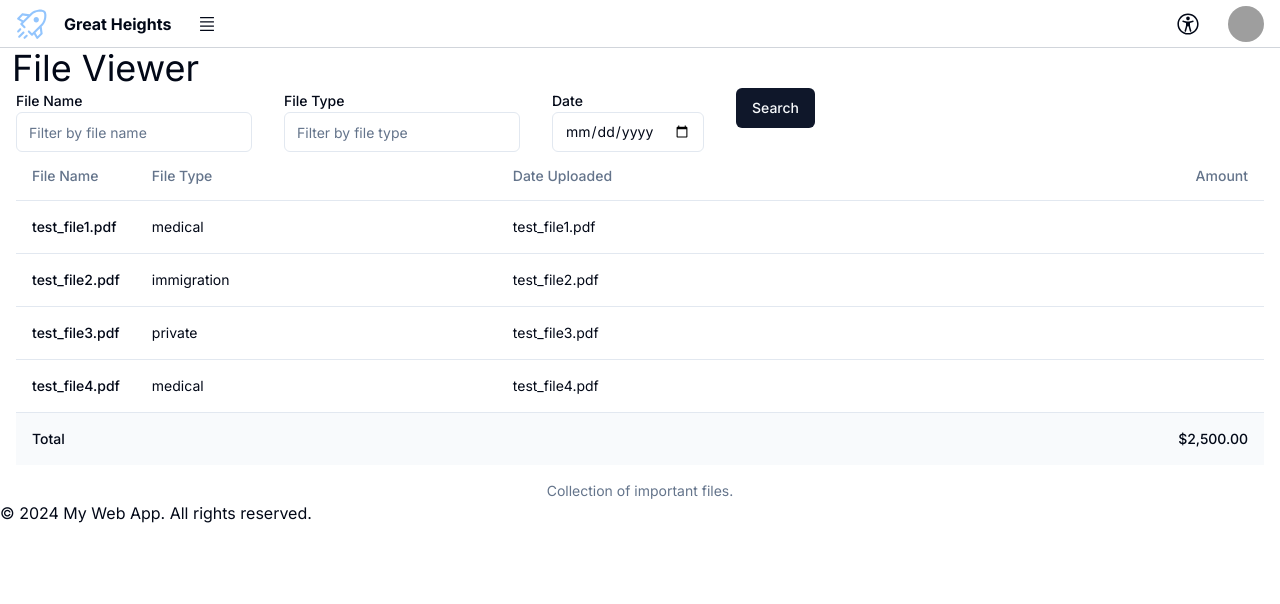
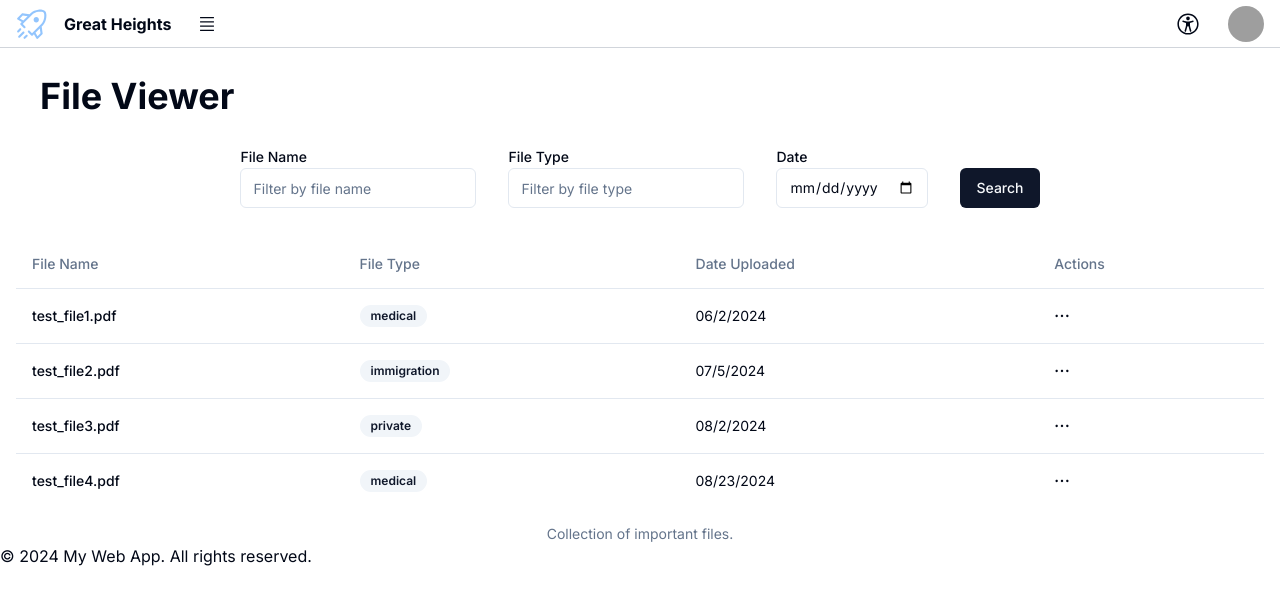
Before and after one commit to fatokik/great-heights-file-app, a Next.js app: page /file-viewer in a window 1280 px wide. Shown: the top 604 px of the page. Built offline with nearby package versions, Linux system fonts and the light colour scheme; grey boxes are pictures that could not be loaded.

Commit message:
more work and styling

```diff
--- a/components/FileViewer/FileViewer.tsx
+++ b/components/FileViewer/FileViewer.tsx
@@ -13,6 +13,9 @@
 import Page from "../Page/Page";
 import { Label } from "../ui/label";
 import { Button } from "../ui/button";
+import { Badge } from "../ui/badge";
+
+import { DotsHorizontalIcon } from "@radix-ui/react-icons";
 
 export const FileViewer: FC = () => {
   const dummyfileData = [
@@ -43,7 +46,7 @@
   ];
   return (
     <Page title="File Viewer">
-      <div className="flex flex-row gap-x-8">
+      <div className="flex flex-row justify-center gap-x-8 pb-8">
         <div>
           <Label htmlFor="fileName">File Name</Label>
           <Input id="fileName" placeholder="Filter by file name" />
@@ -57,7 +60,7 @@
           <Input id="fileDate" placeholder="Filter by file name" type="date" />
         </div>
 
-        <div>
+        <div className="flex items-end ">
           <Button>Search</Button>
         </div>
       </div>
@@ -65,27 +68,27 @@
         <TableCaption>Collection of important files.</TableCaption>
         <TableHeader>
           <TableRow>
-            <TableHead className="w-[100px]">File Name</TableHead>
+            <TableHead>File Name</TableHead>
             <TableHead>File Type</TableHead>
             <TableHead>Date Uploaded</TableHead>
-            <TableHead className="text-right">Amount</TableHead>
+            <TableHead>Actions</TableHead>
           </TableRow>
         </TableHeader>
         <TableBody>
           {dummyfileData.map((file) => (
             <TableRow key={file.id}>
               <TableCell className="font-medium">{file.file_name}</TableCell>
-              <TableCell>{file.file_type}</TableCell>
-              <TableCell>{file.file_name}</TableCell>
+              <TableCell>
+                <Badge variant="secondary">{file.file_type}</Badge>
+              </TableCell>
+              <TableCell>{file.date_uploaded}</TableCell>
+              <TableCell>
+                <DotsHorizontalIcon className="h-4 w-4" />
+              </TableCell>
             </TableRow>
           ))}
         </TableBody>
-        <TableFooter>
-          <TableRow>
-            <TableCell colSpan={3}>Total</TableCell>
-            <TableCell className="text-right">$2,500.00</TableCell>
-          </TableRow>
-        </TableFooter>
+        <TableFooter></TableFooter>
       </Table>
     </Page>
   );
--- a/components/Page/Page.tsx
+++ b/components/Page/Page.tsx
@@ -8,7 +8,9 @@
 export const Page: FC<PageProps> = ({ children, title = "My Web App" }) => {
   return (
     <div>
-      <h1 className="text-4xl px-3">{title}</h1>
+      <b>
+        <h1 className="text-4xl px-10 py-7">{title}</h1>
+      </b>
 
       <main className="container mx-auto px-4">{children}</main>
 
--- /dev/null
+++ b/components/ui/badge.tsx
@@ -0,0 +1,36 @@
+import * as React from "react"
+import { cva, type VariantProps } from "class-variance-authority"
+
+import { cn } from "@/lib/utils"
+
+const badgeVariants = cva(
+  "inline-flex items-center rounded-full border px-2.5 py-0.5 text-xs font-semibold transition-colors focus:outline-none focus:ring-2 focus:ring-ring focus:ring-offset-2",
+  {
+    variants: {
+      variant: {
+        default:
+          "border-transparent bg-primary text-primary-foreground hover:bg-primary/80",
+        secondary:
+          "border-transparent bg-secondary text-secondary-foreground hover:bg-secondary/80",
+        destructive:
+          "border-transparent bg-destructive text-destructive-foreground hover:bg-destructive/80",
+        outline: "text-foreground",
+      },
+    },
+    defaultVariants: {
+      variant: "default",
+    },
+  }
+)
+
+export interface BadgeProps
+  extends React.HTMLAttributes<HTMLDivElement>,
+    VariantProps<typeof badgeVariants> {}
+
+function Badge({ className, variant, ...props }: BadgeProps) {
+  return (
+    <div className={cn(badgeVariants({ variant }), className)} {...props} />
+  )
+}
+
+export { Badge, badgeVariants }
```
